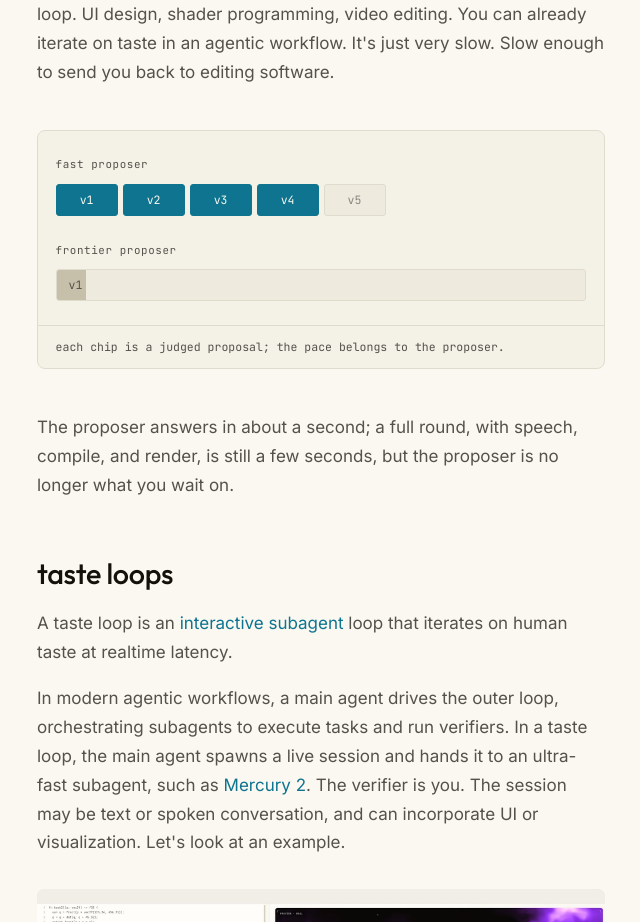
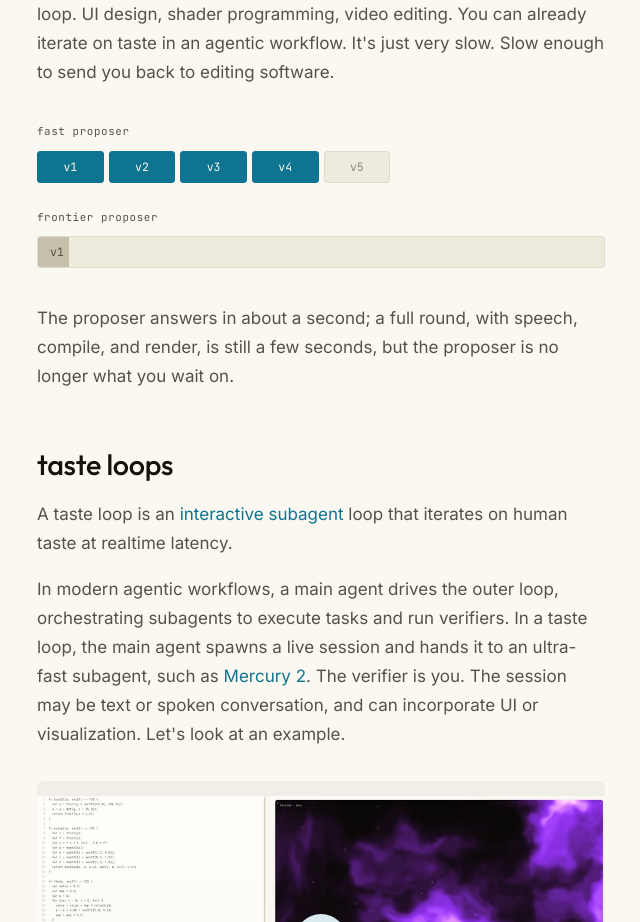
Before and after one commit to dylanebert/taste-loops, a Svelte app: page / in a window 1280 px wide. Shown: the part 1400-2322 px from the top of the page, without its empty margins (319-959 px from the left). Built offline with nearby package versions, Linux system fonts and the light colour scheme.

Commit message:
latency: strip the card and caption, figure sits native in the page

```diff
--- a/src/App.svelte
+++ b/src/App.svelte
@@ -1,5 +1,4 @@
 <script lang="ts">
-  import FigureCard from "./lib/FigureCard.svelte";
   import AsciiBlock from "./lib/AsciiBlock.svelte";
   import LatencyFigure from "./lib/LatencyFigure.svelte";
   import VideoDemo from "./lib/VideoDemo.svelte";
@@ -78,11 +77,9 @@
       enough to send you back to editing software.
     </p>
 
-    <FigureCard
-      caption="each chip is a judged proposal; the pace belongs to the proposer."
-    >
+    <div class="latency">
       <LatencyFigure />
-    </FigureCard>
+    </div>
 
     <p>
       The proposer answers in about a second; a full round, with speech,
@@ -190,6 +187,10 @@
     color: var(--text-muted);
   }
 
+  .latency {
+    margin: 2.25rem 0;
+  }
+
   .code {
     margin: 0 0 1.1rem;
     padding: 1rem 1.25rem;
--- a/src/lib/FigureCard.svelte
+++ /dev/null
@@ -1,55 +0,0 @@
-<script lang="ts">
-  import type { Snippet } from "svelte";
-
-  let {
-    label,
-    caption,
-    children,
-  }: { label?: string; caption?: string; children: Snippet } = $props();
-</script>
-
-<figure class="card">
-  {#if label}
-    <div class="label">{label}</div>
-  {/if}
-  <div class="body">
-    {@render children()}
-  </div>
-  {#if caption}
-    <figcaption class="caption">{caption}</figcaption>
-  {/if}
-</figure>
-
-<style>
-  .card {
-    margin: 2.75rem 0;
-    background: var(--surface-1);
-    border: 1px solid var(--border);
-    border-radius: var(--radius);
-    overflow: hidden;
-  }
-
-  .label {
-    padding: 0.7rem 1.1rem;
-    border-bottom: 1px solid var(--border);
-    background: var(--surface-2);
-    font-family: var(--mono);
-    font-size: 0.7rem;
-    letter-spacing: var(--step);
-    text-transform: uppercase;
-    color: var(--text-muted);
-  }
-
-  .body {
-    padding: 1.5rem 1.1rem;
-  }
-
-  .caption {
-    padding: 0.75rem 1.1rem;
-    border-top: 1px solid var(--border);
-    font-family: var(--mono);
-    font-size: 0.72rem;
-    line-height: 1.55;
-    color: var(--text-dim);
-  }
-</style>
```
